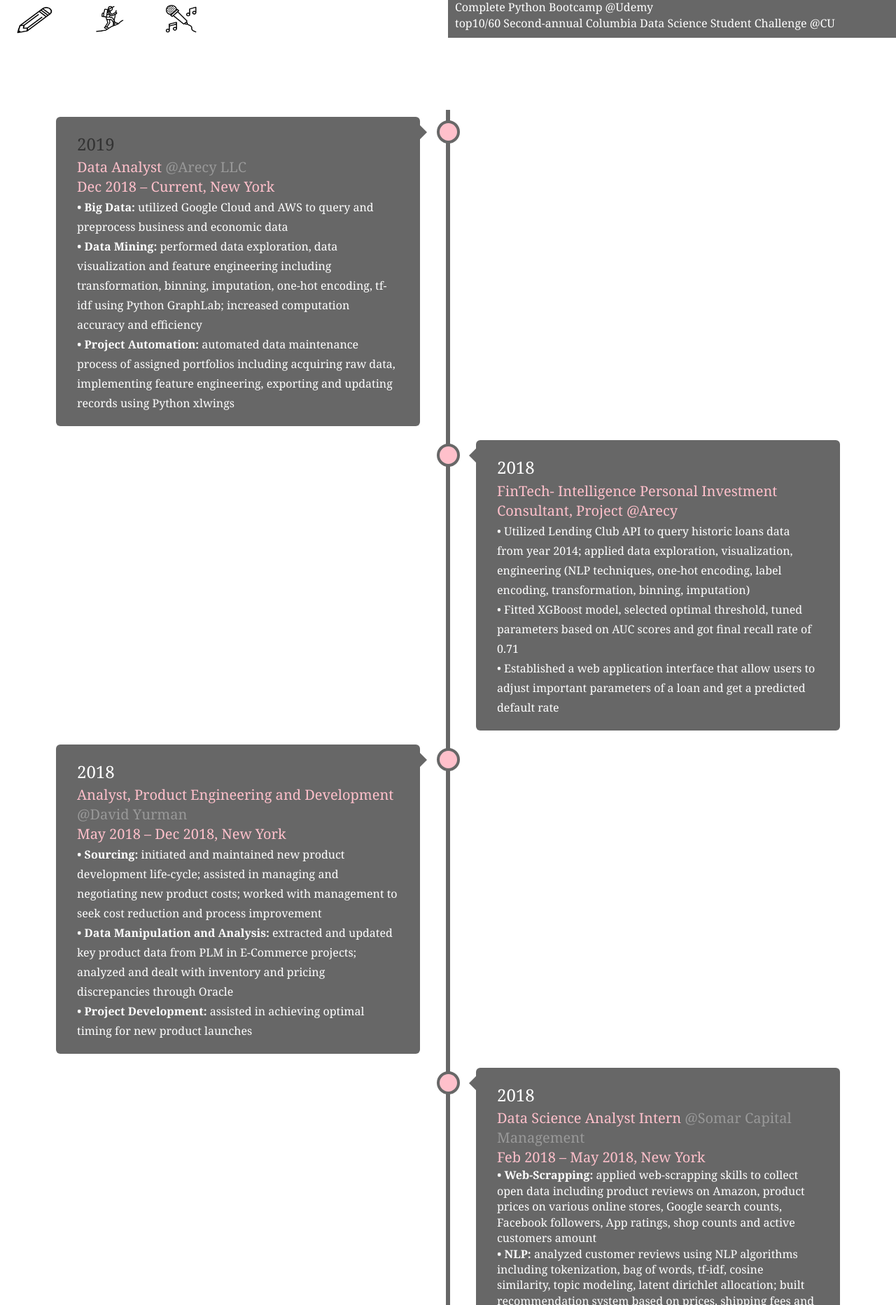
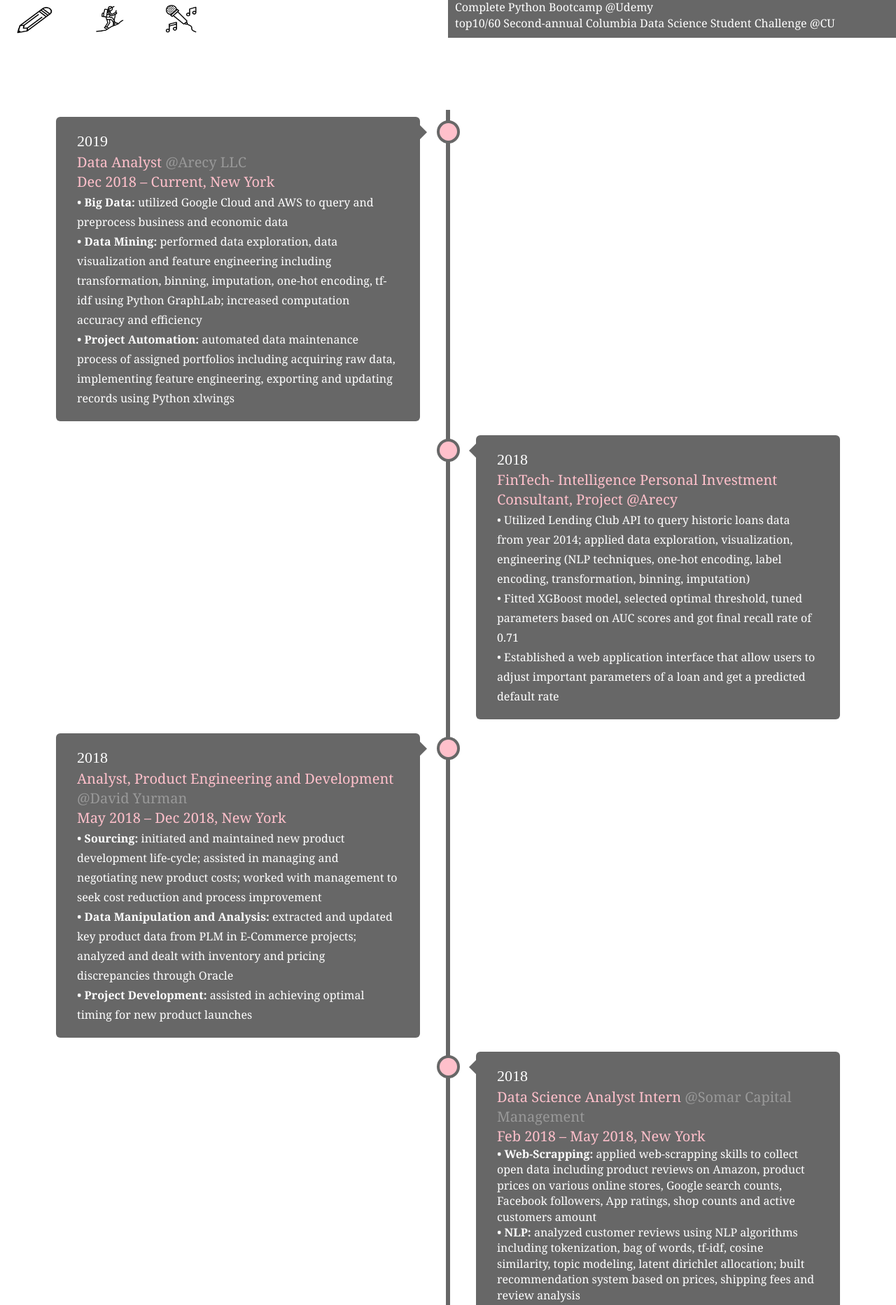
Before and after one commit to zf2169/zf2169.github.io, a Jekyll site: the page built from cv/index.html, in a window 1280 px wide. Shown: the part 724-2589 px from the top of the page at 70% size. Built offline with Jekyll 4.4.1, drawn with Linux system fonts in a browser that asks for light colours.

Commit message:
Update index.html

```diff
--- a/cv/index.html
+++ b/cv/index.html
@@ -70,7 +70,7 @@ title: CV of Abby
   <div class="timeline">
 	<div class="container left">
 	  <div class="content">
-	    <p1 align= "right"> 2019 <br> </p1>
+	    <cv-year> 2019 <br> </cv-year>
 	    <cv-title> Data Analyst <a href="https://www.arecy-us.com/">@Arecy LLC</a> <br> Dec 2018 – Current, New York <br> </<cv-title>
 	    <cv-content style="color: white">
 		<strong>• Big Data:</strong> utilized Google Cloud and AWS to query and preprocess business and economic data
@@ -84,7 +84,7 @@ title: CV of Abby
 
 	<div class="container right">
     	  <div class="content">
-	    <p1 style="color: white"> 2018 <br> </p1>
+	    <cv-year> 2018 <br> </cv-year>
 	    <cv-title> FinTech- Intelligence Personal Investment Consultant, Project @Arecy <br> </<cv-title>
 	    <cv-content style="color: white">
 		• Utilized Lending Club API to query historic loans data from year 2014; applied data exploration, visualization, engineering (NLP techniques, one-hot encoding, label encoding, transformation, binning, imputation)
@@ -98,7 +98,7 @@ title: CV of Abby
 
     <div class="container left">
       <div class="content">
-	    <p1 style="color: white"> 2018 <br> </p1>
+	    <cv-year> 2018 <br> </cv-year>
 	    <cv-title> Analyst, Product Engineering and Development <a href="https://www.davidyurman.com/">@David Yurman</a> <br>  May 2018 – Dec 2018, New York <br> </<cv-title>
 	    <cv-content style="color: white">
 		    <strong>• Sourcing:</strong> initiated and maintained new product development life-cycle; assisted in managing and negotiating new product costs; worked with management to seek cost reduction and process improvement
@@ -112,7 +112,7 @@ title: CV of Abby
 
   <div class="container right">
     <div class="content">
-	<p1 style="color: white"> 2018 <br> </p1>
+	<cv-year> 2018 <br> </cv-year>
 	<cv-title> Data Science Analyst Intern <a href="http://somarcap.com/">@Somar Capital Management</a> <br> Feb 2018 – May 2018, New York <br> </cv-title>
 	<cv-content style="color: white">
 	    <strong>• Web-Scrapping:</strong> applied web-scrapping skills to collect open data including product reviews on Amazon, product prices on various online stores, Google search counts, Facebook followers, App ratings, shop counts and active customers amount
@@ -128,7 +128,7 @@ title: CV of Abby
 
   <div class="container left">
     <div class="content">
-	    <p1 style="color: white"> 2017 <br> </p1>
+	    <cv-year> 2017 <br> </cv-year>
 	    <cv-title>  The Fragile Families Challenge, Project <a href= "http://www.fragilefamilieschallenge.org/">@Data Science Competition</a> <br> May 2017, New York <br> </<cv-title>
 	    <cv-content style="color: white">
 		-to predict six evaluation outcomes of children on age 15 given a huge questionnaire dataset from his birth to age 9
@@ -142,7 +142,7 @@ title: CV of Abby
 
   <div class="container right">
     <div class="content">
-	    <p1 style="color: white"> 2017 <br> </p1>
+	    <cv-year> 2017 <br> </cv-year>
 	    <cv-title> Application of Black-Litterman Model in Optimal Portfolio @Math of Finance Class <br> Apr 2017, New York <br></<cv-title>
 	    <cv-content style="color: white">
 		• Established a baseline portfolio on Dow Jones 30 historical data weighted on market capitalizations of each industry
@@ -154,7 +154,7 @@ title: CV of Abby
 
   <div class="container left">
     <div class="content">
-	    <p1 style="color: white"> 2017 <br> </p1>
+	    <cv-year> 2017 <br> </cv-year>
 	    <cv-title> Image Classification Using Machine Learning @Applied Data Science Class <br> Mar 2017, New York <br></<cv-title>
 	    <cv-content style="color: white">
 		• Extracted features from poodles and fried chicken images with SIFT, HOG and LBP algorithms; reduced dimensions using K-means
@@ -166,7 +166,7 @@ title: CV of Abby
 
   <div class="container right">
     <div class="content">
-	    <p1 style="color: white"> 2016 <br> </p1>
+	    <cv-year> 2016 <br> </cv-year>
 	    <cv-title> Columbia University, Graduate School of Arts and Sciences <br> Sep 2016 - Feb 2018, New York <br></<cv-title>
 	    <cv-content style="color: white">
 		• M.A. in Statistics, Data Science Focus (Qualify for STEM OPT), GPA: 3.7/ 4.0
@@ -178,7 +178,7 @@ title: CV of Abby
 
   <div class="container left">
     <div class="content">
-	    <p1 style="color: white"> 2016 <br> </p1>
+	    <cv-year> 2016 <br> </cv-year>
 	    <cv-title> Quantitative Analyst Intern <a href="http://www.quantinv.com/">@QUANT</a> Investment <br> Jun 2016 - Aug 2016, Shanghai, China <br> </<cv-title>
 	    <cv-content style="color: white">
 		• Technical Skills: processed over 100,000 agricultural data of stocks, futures and other derivatives; applied Discrete Fourier Transformation and found price cycle through Python; built optimal portfolio and improved annualized predicted return by 17%
@@ -188,7 +188,7 @@ title: CV of Abby
 
   <div class="container right">
     <div class="content">
-	    <p1 style="color: white"> 2012 <br> </p1>
+	    <cv-year> 2012 <br> </cv-year>
 	    <cv-title> Southeast University, Department of Mathematics <br> Sep 2012 - Jun 2016, Nanjing, China <br> </<cv-title>
 	    <cv-content style="color: white">
 		• B.S. in Mathematics, Statistics Focus, GPA: 3.6/ 4.0 (top 15%)
```
